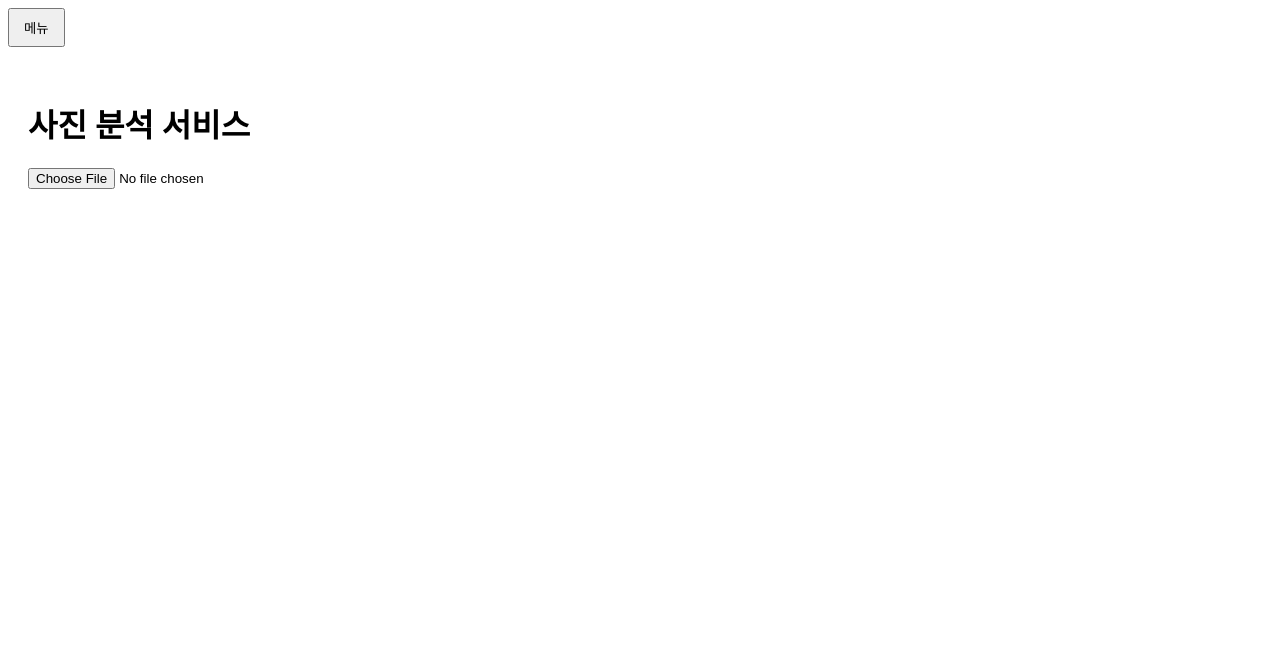
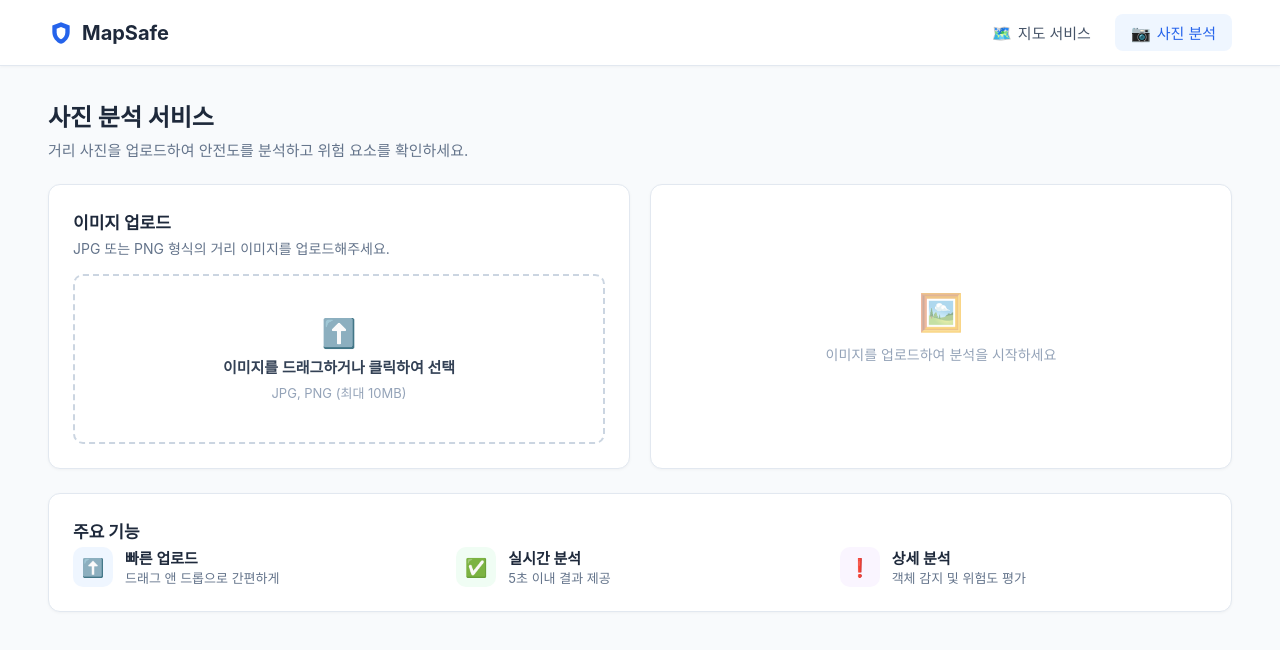
Before and after one commit to hs-2171028-seojunheo/MapSafe, a Vue app in the folder vue/: page /photo_analysis in a window 1280 px wide. Shown: the top 650 px of the page. Built offline with nearby package versions, Linux system fonts and the light colour scheme.

Commit message:
프론트 디자인 작업

```diff
--- a/vue/src/App.vue
+++ b/vue/src/App.vue
@@ -1,6 +1,10 @@
 <template>
-  <Menu />
-  <router-view />
+  <div id="app-wrapper">
+    <Menu />
+    <main class="page-content">
+      <router-view />
+    </main>
+  </div>
 </template>
 
 <script>
@@ -12,3 +16,30 @@ export default {
   },
 };
 </script>
+
+<style>
+* {
+  box-sizing: border-box;
+  margin: 0;
+  padding: 0;
+}
+
+body {
+  font-family: -apple-system, BlinkMacSystemFont, "Segoe UI", "Pretendard",
+    "Noto Sans KR", sans-serif;
+  background-color: #f8fafc;
+  color: #1e293b;
+  -webkit-font-smoothing: antialiased;
+}
+
+#app-wrapper {
+  min-height: 100vh;
+  background-color: #f8fafc;
+}
+
+.page-content {
+  padding: 32px 48px;
+  max-width: 1400px;
+  margin: 0 auto;
+}
+</style>
--- a/vue/src/components/Menu.vue
+++ b/vue/src/components/Menu.vue
@@ -1,12 +1,23 @@
 <template>
-  <div class="menu">
-    <button @click="toggleMenu">메뉴</button>
-
-    <div v-if="isOpen" class="dropdown">
-      <router-link to="/">지도</router-link>
-      <router-link to="/photo_analysis">사진 분석 서비스</router-link>
+  <header class="app-header">
+    <div class="logo">
+      <span class="logo-icon">
+        <svg width="26" height="26" viewBox="0 0 24 24" fill="none" xmlns="http://www.w3.org/2000/svg">
+          <path d="M12 2L4 5V11C4 16 7.5 20.5 12 22C16.5 20.5 20 16 20 11V5L12 2Z" fill="#2563eb"/>
+          <path d="M12 6.5L8 8V11.5C8 14.5 9.8 17 12 17.8C14.2 17 16 14.5 16 11.5V8L12 6.5Z" fill="white"/>
+        </svg>
+      </span>
+      <span class="logo-text">MapSafe</span>
     </div>
-  </div>
+    <nav class="nav-menu">
+      <router-link to="/" class="nav-item">
+        <span class="nav-icon">🗺️</span> 지도 서비스
+      </router-link>
+      <router-link to="/photo_analysis" class="nav-item">
+        <span class="nav-icon">📷</span> 사진 분석
+      </router-link>
+    </nav>
+  </header>
 </template>
 
 <script>
@@ -25,35 +36,65 @@ export default {
 </script>
 
 <style>
-.menu {
-  position: relative;
-  margin-bottom: 12px;
+.app-header {
+  display: flex;
+  align-items: center;
+  justify-content: space-between;
+  padding: 14px 48px;
+  background-color: #ffffff;
+  border-bottom: 1px solid #e2e8f0;
+  box-shadow: 0 1px 3px rgba(0, 0, 0, 0.04);
+  position: sticky;
+  top: 0;
+  z-index: 100;
 }
 
-.menu button {
-  padding: 8px 14px;
-  cursor: pointer;
+.logo {
+  display: flex;
+  align-items: center;
+  gap: 8px;
 }
 
-.dropdown {
-  position: absolute;
-  top: 38px;
-  left: 0;
-  width: 180px;
-  background: white;
-  border: 1px solid #ddd;
-  z-index: 10;
+.logo-icon {
   display: flex;
-  flex-direction: column;
+  align-items: center;
 }
 
-.dropdown a {
-  padding: 10px;
-  text-decoration: none;
-  color: black;
+.logo-text {
+  font-size: 20px;
+  font-weight: 700;
+  color: #1e293b;
 }
 
-.dropdown a:hover {
-  background: #f2f2f2;
+.nav-menu {
+  display: flex;
+  gap: 8px;
+}
+
+.nav-item {
+  display: flex;
+  align-items: center;
+  gap: 6px;
+  padding: 8px 16px;
+  border-radius: 8px;
+  text-decoration: none;
+  color: #475569;
+  font-weight: 500;
+  font-size: 15px;
+  transition: all 0.15s ease;
+}
+
+.nav-item:hover {
+  background-color: #f1f5f9;
+  color: #1e293b;
+}
+
+.nav-item.router-link-exact-active {
+  background-color: #eff6ff;
+  color: #2563eb;
+}
+
+.nav-icon {
+  font-size: 16px;
 }
 </style>
--- a/vue/src/views/MapView.vue
+++ b/vue/src/views/MapView.vue
@@ -1,12 +1,30 @@
 <template>
+  <div class="map-page">
+    <h2 class="page-title">안전 지도 서비스</h2>
+
     <div id="mapContainer">
       <div id="mapWrapper">
         <div id="map"></div>
         <button id="walkBtn" :disabled="isWalkLoading" @click="toggleWalkRoads">
           {{ isWalkLoading ? "처리 중..." : (isWalkVisible ? "도보 끄기" : "도보") }}
         </button>
+
+        <!-- 안전 수준 범례 -->
+        <div class="map-legend">
+          <div class="legend-title">안전 수준</div>
+          <div class="legend-row">
+            <span class="legend-dot" style="background:#ef4444;"></span> 위험
+          </div>
+          <div class="legend-row">
+            <span class="legend-dot" style="background:#eab308;"></span> 보통
+          </div>
+          <div class="legend-row">
+            <span class="legend-dot" style="background:#22c55e;"></span> 안전
+          </div>
+        </div>
       </div>
       <div id="roadview"></div>
+    </div>
   </div>
 </template>
 
@@ -113,7 +131,6 @@ export default {
           return;
         }
 
-        // XAI 분석 결과가 포함된 향상된 인포윈도우
         this.infowindow.setContent(`
           <div style="padding:12px; width:290px; font-family: sans-serif; font-size:13px; line-height: 1.5;">
             <b style="font-size:14px; color:#2c3e50;">📍 선택한 위치 분석</b><br>
@@ -173,11 +190,9 @@ export default {
     },
 
     async drawSafetyRoads() {
-      // 1. GeoJSON 파일 로드
       const response = await fetch("/seongbuk_walk.geojson");
       const geojson = await response.json();
 
-      // 2. 백엔드에서 구간 단위 캐싱 데이터 로드
       let apiData = [];
       try {
         const apiResponse = await fetch("http://127.0.0.1:8000/api/safety/all");
@@ -191,7 +206,6 @@ export default {
 
       this.walkPolylines = [];
 
-      // 3. 전체 도보 도로를 하나의 회색 멀티 경로로 렌더링
       const grayPaths = [];
       geojson.features.forEach((feature) => {
         if (!feature.geometry) return;
@@ -214,7 +228,6 @@ export default {
         return `http://127.0.0.1:8000/predict?lat=${lat}&lng=${lng}&heading=0`;
       });
 
-      // 4. DB에 분석값이 있는 정확한 구간을 색상별 멀티 경로로 덮어쓰기
       const analyzedRoadsByColor = {};
       apiData.forEach((item) => {
         const coordinates = [
@@ -256,12 +269,12 @@ export default {
 
     getScoreColor(predictedScore) {
       if (predictedScore < 2.5) {
-        return "#FF0000"; // 위험
+        return "#FF0000";
       }
       if (predictedScore < 3.5) {
-        return "#FFFF00"; // 보통
+        return "#FFFF00";
       }
-      return "#00FF00"; // 안전
+      return "#00FF00";
     },
 
     findNearestObservation(latlng, roads) {
@@ -329,6 +342,18 @@ export default {
 </script>
 
 <style>
+.map-page {
+  display: flex;
+  flex-direction: column;
+}
+
+.page-title {
+  font-size: 24px;
+  font-weight: 700;
+  color: #1e293b;
+  margin-bottom: 20px;
+}
+
 #mapContainer {
   display: flex;
   flex-direction: column;
@@ -339,11 +364,11 @@ export default {
 #mapWrapper {
   position: relative;
   width: 100%;
-  max-width: 1000px;
+  max-width: 1300px;
   height: 600px;
-  border-radius: 8px;
+  border-radius: 12px;
   overflow: hidden;
-  box-shadow: 0 4px 12px rgba(0,0,0,0.1);
+  box-shadow: 0 4px 16px rgba(0, 0, 0, 0.08);
 }
 
 #map {
@@ -353,24 +378,70 @@ export default {
 
 #walkBtn {
   position: absolute;
-  top: 12px;
-  left: 12px;
+  top: 16px;
+  left: 16px;
   z-index: 9999;
 
-  padding: 8px 14px;
+  padding: 9px 16px;
   background-color: white;
-  border: 1px solid #999;
-  border-radius: 6px;
+  border: 1px solid #cbd5e1;
+  border-radius: 8px;
   cursor: pointer;
-  font-weight: bold;
+  font-weight: 600;
+  font-size: 14px;
+  box-shadow: 0 2px 6px rgba(0, 0, 0, 0.1);
+  transition: all 0.15s ease;
 }
 
 #walkBtn:hover {
-  background-color: #f0f0f0;
+  background-color: #f8fafc;
 }
 
 #walkBtn:disabled {
   cursor: wait;
   opacity: 0.7;
 }
+
+/* 안전 수준 범례 */
+.map-legend {
+  position: absolute;
+  top: 16px;
+  right: 16px;
+  z-index: 9999;
+  background: white;
+  padding: 12px 16px;
+  border-radius: 10px;
+  box-shadow: 0 2px 8px rgba(0, 0, 0, 0.12);
+  font-size: 13px;
+}
+
+.legend-title {
+  font-weight: 700;
+  color: #1e293b;
+  margin-bottom: 8px;
+}
+
+.legend-row {
+  display: flex;
+  align-items: center;
+  gap: 8px;
+  margin-top: 5px;
+  color: #475569;
+}
+
+.legend-dot {
+  width: 11px;
+  height: 11px;
+  border-radius: 50%;
+  display: inline-block;
+}
+
+#roadview {
+  width: 100%;
+  max-width: 1300px;
+  height: 350px;
+  margin-top: 20px;
+  border-radius: 12px;
+  overflow: hidden;
+}
 </style>
--- a/vue/src/views/PhotoAnalysisView.vue
+++ b/vue/src/views/PhotoAnalysisView.vue
@@ -1,22 +1,40 @@
 <template>
-  <div class="photo_analysis">
-    <h1>사진 분석 서비스</h1>
+  <div class="photo-page">
+    <h2 class="page-title">사진 분석 서비스</h2>
+    <p class="page-subtitle">거리 사진을 업로드하여 안전도를 분석하고 위험 요소를 확인하세요.</p>
 
+    <div class="upload-section">
+      <div class="upload-card">
+        <h3 class="card-heading">이미지 업로드</h3>
+        <p class="card-desc">JPG 또는 PNG 형식의 거리 이미지를 업로드해주세요.</p>
+
+        <label class="upload-box">
           <input
             type="file"
             accept="image/png, image/jpeg"
             @change="handleFileUpload"
+            hidden
           />
+          <div class="upload-icon">⬆️</div>
+          <div class="upload-text">이미지를 드래그하거나 클릭하여 선택</div>
+          <div class="upload-hint">JPG, PNG (최대 10MB)</div>
+        </label>
 
         <p v-if="error" class="error">{{ error }}</p>
+      </div>
 
-    <div v-if="preview">
-      <h3>미리보기</h3>
-      <img :src="preview" alt="preview" />
+      <div class="preview-card">
+        <div v-if="preview" class="preview-wrapper">
+          <img :src="preview" alt="preview" class="preview-img" />
+        </div>
+        <div v-else class="preview-placeholder">
+          <div class="placeholder-icon">🖼️</div>
+          <div>이미지를 업로드하여 분석을 시작하세요</div>
+        </div>
       </div>
     </div>
 
-  <p v-if="loading">분석 중...</p>
+    <p v-if="loading" class="loading-text">분석 중...</p>
 
     <div v-if="safetyScore !== null" class="result-container">
       <h3>분석 결과</h3>
@@ -25,6 +43,35 @@
       <div v-if="explanation" class="xai-box">
         <h4>💡 AI 분석 근거 설명</h4>
         <p v-html="explanation"></p>
+      </div>
+    </div>
+
+    <!-- 주요 기능 카드 -->
+    <div class="features-card">
+      <h3 class="card-heading">주요 기능</h3>
+      <div class="features-row">
+        <div class="feature-item">
+          <div class="feature-icon feature-blue">⬆️</div>
+          <div>
+            <div class="feature-title">빠른 업로드</div>
+            <div class="feature-desc">드래그 앤 드롭으로 간편하게</div>
+          </div>
+        </div>
+        <div class="feature-item">
+          <div class="feature-icon feature-green">✅</div>
+          <div>
+            <div class="feature-title">실시간 분석</div>
+            <div class="feature-desc">5초 이내 결과 제공</div>
+          </div>
+        </div>
+        <div class="feature-item">
+          <div class="feature-icon feature-purple">❗</div>
+          <div>
+            <div class="feature-title">상세 분석</div>
+            <div class="feature-desc">객체 감지 및 위험도 평가</div>
+          </div>
+        </div>
+      </div>
     </div>
   </div>
 </template>
@@ -48,7 +95,6 @@ export default {
 
       if (!selectedFile) return;
 
-      // 파일 타입 검사
       const validTypes = ["image/png", "image/jpeg"];
 
       if (!validTypes.includes(selectedFile.type)) {
@@ -61,7 +107,6 @@ export default {
       this.error = "";
       this.file = selectedFile;
 
-      // 미리보기 생성
       this.preview = URL.createObjectURL(selectedFile);
       this.uploadImage();
     },
@@ -103,27 +148,139 @@ export default {
 </script>
 
 <style>
-.photo_analysis {
-  padding: 20px;
+.photo-page {
+  display: flex;
+  flex-direction: column;
+}
+
+.page-title {
+  font-size: 24px;
+  font-weight: 700;
+  color: #1e293b;
+  margin-bottom: 6px;
+}
+
+.page-subtitle {
+  font-size: 15px;
+  color: #64748b;
+  margin-bottom: 24px;
+}
+
+.upload-section {
+  display: grid;
+  grid-template-columns: 1fr 1fr;
+  gap: 20px;
+  margin-bottom: 24px;
+}
+
+.upload-card,
+.preview-card,
+.features-card {
+  background: white;
+  border: 1px solid #e2e8f0;
+  border-radius: 12px;
+  padding: 24px;
+  box-shadow: 0 1px 3px rgba(0, 0, 0, 0.04);
+}
+
+.card-heading {
+  font-size: 17px;
+  font-weight: 700;
+  color: #1e293b;
+  margin-bottom: 4px;
+}
+
+.card-desc {
+  font-size: 14px;
+  color: #64748b;
+  margin-bottom: 16px;
+}
+
+.upload-box {
+  display: flex;
+  flex-direction: column;
+  align-items: center;
+  justify-content: center;
+  gap: 6px;
+  border: 2px dashed #cbd5e1;
+  border-radius: 10px;
+  padding: 40px 20px;
+  cursor: pointer;
+  transition: all 0.15s ease;
+}
+
+.upload-box:hover {
+  border-color: #3b82f6;
+  background: #f8fafc;
+}
+
+.upload-icon {
+  font-size: 28px;
+}
+
+.upload-text {
+  font-size: 15px;
+  font-weight: 600;
+  color: #334155;
+}
+
+.upload-hint {
+  font-size: 13px;
+  color: #94a3b8;
+}
+
+.preview-card {
+  display: flex;
+  align-items: center;
+  justify-content: center;
+  min-height: 200px;
+}
+
+.preview-wrapper {
+  width: 100%;
+  display: flex;
+  justify-content: center;
+}
+
+.preview-img {
+  max-width: 100%;
+  max-height: 280px;
+  border-radius: 10px;
+  border: 1px solid #e2e8f0;
+}
+
+.preview-placeholder {
+  display: flex;
+  flex-direction: column;
+  align-items: center;
+  gap: 10px;
+  color: #94a3b8;
+  font-size: 14px;
+}
+
+.placeholder-icon {
+  font-size: 36px;
+  opacity: 0.5;
 }
 
 .error {
-  color: red;
-  margin-top: 10px;
+  color: #ef4444;
+  margin-top: 12px;
+  font-size: 14px;
 }
 
-img {
-  margin-top: 10px;
-  max-width: 300px;
-  border: 1px solid #ddd;
+.loading-text {
+  color: #3b82f6;
+  font-weight: 600;
+  margin-bottom: 16px;
 }
 
 .result-container {
-  margin-top: 20px;
-  padding: 15px;
-  background: #fdfdfd;
-  border-radius: 8px;
-  border: 1px solid #eaeaea;
+  margin-bottom: 24px;
+  padding: 20px;
+  background: white;
+  border-radius: 12px;
+  border: 1px solid #e2e8f0;
 }
 
 .score-text span {
@@ -152,4 +309,51 @@ img {
   color: #555;
   line-height: 1.6;
 }
+
+/* 주요 기능 */
+.features-row {
+  display: grid;
+  grid-template-columns: repeat(3, 1fr);
+  gap: 16px;
+}
+
+.feature-item {
+  display: flex;
+  align-items: center;
+  gap: 12px;
+}
+
+.feature-icon {
+  width: 40px;
+  height: 40px;
+  border-radius: 10px;
+  display: flex;
+  align-items: center;
+  justify-content: center;
+  font-size: 18px;
+  flex-shrink: 0;
+}
+
+.feature-blue {
+  background: #eff6ff;
+}
+
+.feature-green {
+  background: #f0fdf4;
+}
+
+.feature-purple {
+  background: #faf5ff;
+}
+
+.feature-title {
+  font-weight: 600;
+  color: #1e293b;
+  font-size: 15px;
+}
+
+.feature-desc {
+  font-size: 13px;
+  color: #64748b;
+}
 </style>
```
Lines whose indentation alone changed are shown as unchanged.
